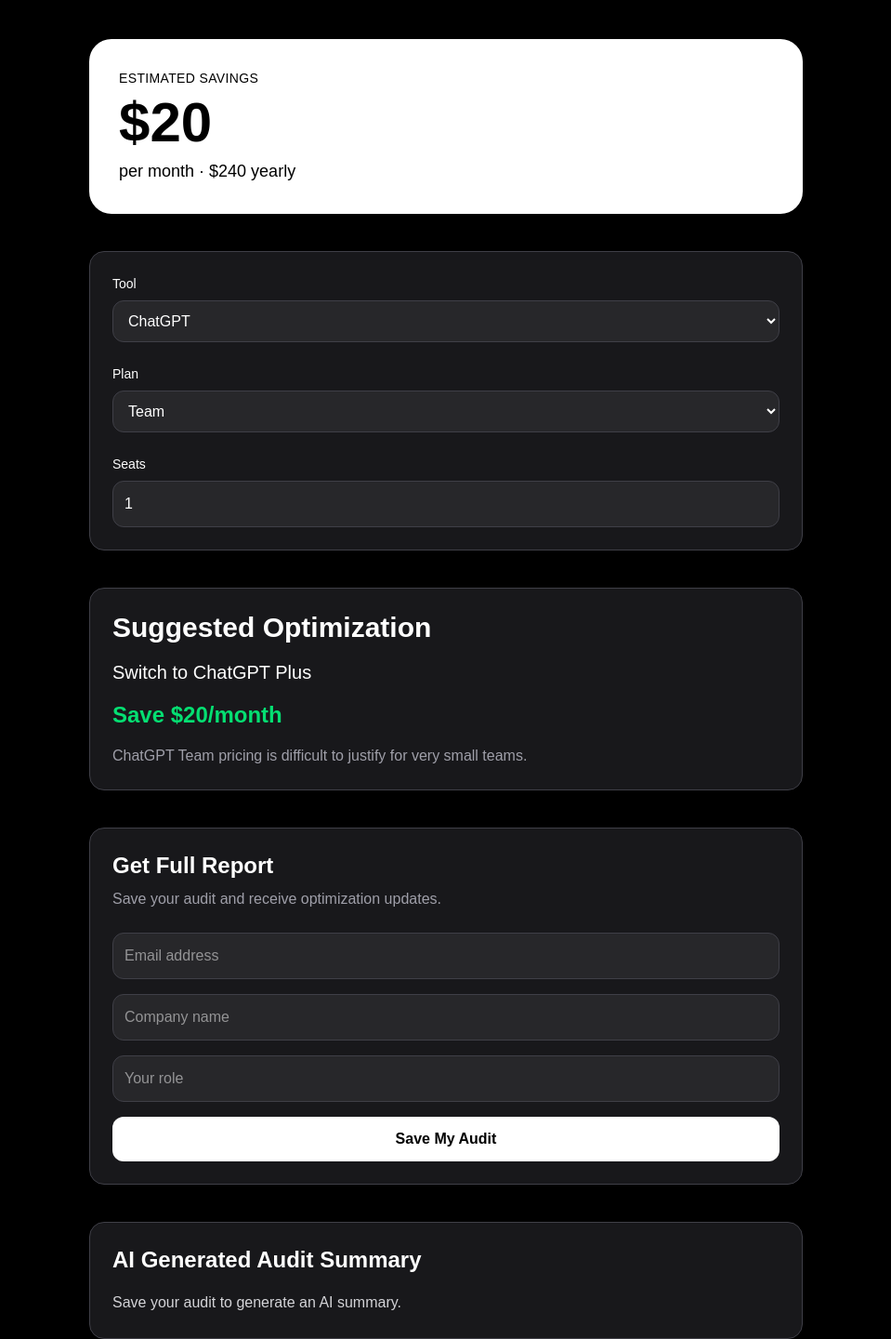
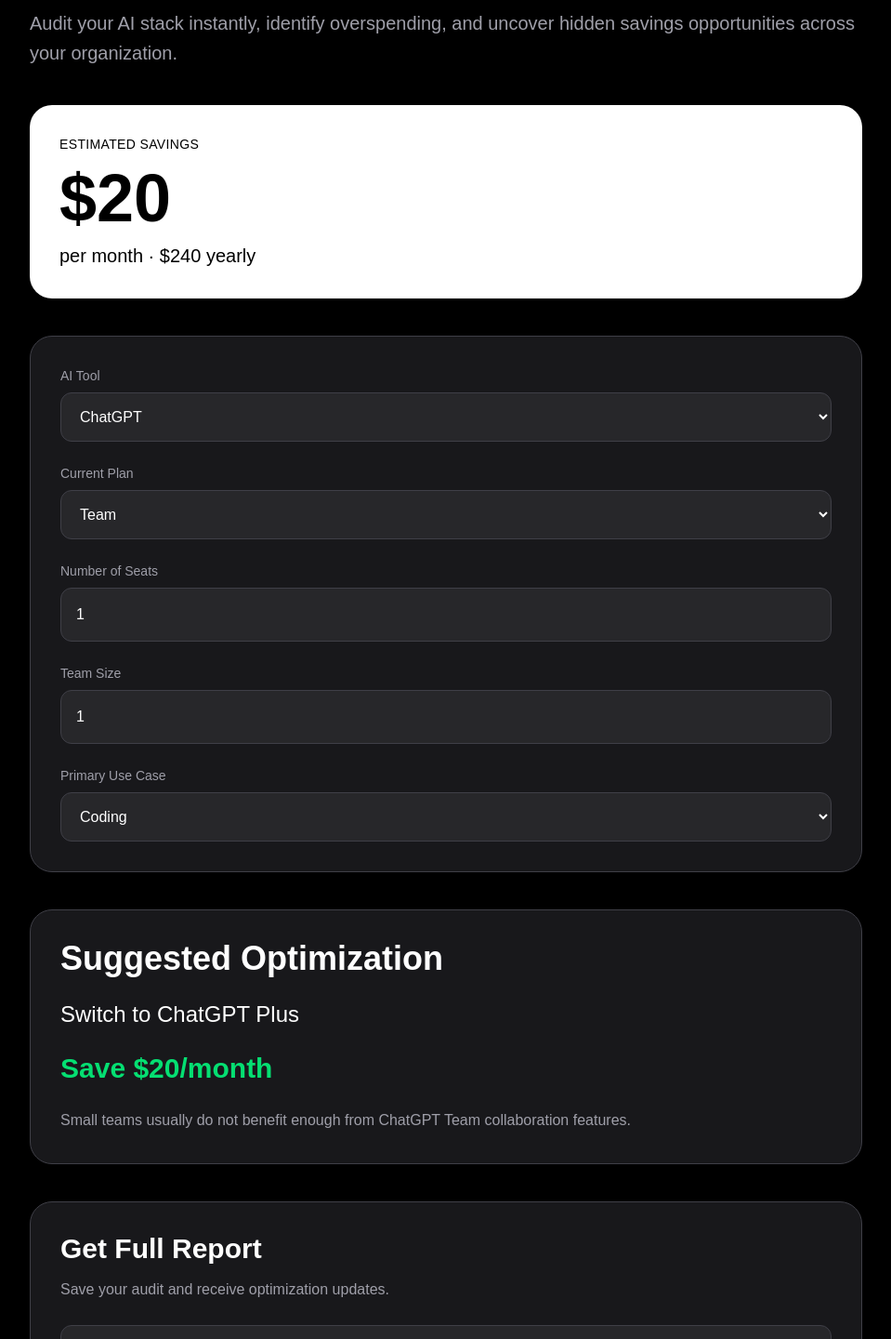
Before and after one commit to Prasad6723/tokenleak, a Next.js app: page / in a window 1280 px wide. Shown: the part 130-1570 px from the top of the page at 93% size, without its empty margins (160-1119 px from the left). Built offline with nearby package versions, Linux system fonts and the light colour scheme; no server answers.

Commit message:
added CI and automated tests

```diff
--- a/app/page.tsx
+++ b/app/page.tsx
@@ -11,32 +11,55 @@
   const [plan, setPlan] = useState("Team");
   const [seats, setSeats] = useState(1);
 
+  const [teamSize, setTeamSize] = useState(1);
+  const [useCase, setUseCase] = useState("Coding");
+
   const [email, setEmail] = useState("");
   const [company, setCompany] = useState("");
   const [role, setRole] = useState("");
+  const [website, setWebsite] = useState("");
 
   const [summary, setSummary] = useState("");
   const [loadingSummary, setLoadingSummary] = useState(false);
 
   useEffect(() => {
+
     const savedTool = localStorage.getItem("tool");
     const savedPlan = localStorage.getItem("plan");
     const savedSeats = localStorage.getItem("seats");
+    const savedTeamSize = localStorage.getItem("teamSize");
+    const savedUseCase = localStorage.getItem("useCase");
 
     if (savedTool) setTool(savedTool);
     if (savedPlan) setPlan(savedPlan);
     if (savedSeats) setSeats(Number(savedSeats));
+    if (savedTeamSize) setTeamSize(Number(savedTeamSize));
+    if (savedUseCase) setUseCase(savedUseCase);
+
   }, []);
 
   useEffect(() => {
+
     localStorage.setItem("tool", tool);
     localStorage.setItem("plan", plan);
     localStorage.setItem("seats", seats.toString());
-  }, [tool, plan, seats]);
+    localStorage.setItem("teamSize", teamSize.toString());
+    localStorage.setItem("useCase", useCase);
+
+  }, [tool, plan, seats, teamSize, useCase]);
 
   const result = auditTool(tool, plan, seats);
 
   async function saveLead() {
+
+    if (website) {
+      return;
+    }
+
+    if (!email || !company || !role) {
+      alert("Please fill all fields.");
+      return;
+    }
 
     setLoadingSummary(true);
 
@@ -77,44 +100,45 @@
   return (
     <main className="min-h-screen bg-black text-white p-10">
 
-      <div className="max-w-3xl mx-auto">
+      <div className="max-w-4xl mx-auto">
 
-        <h1 className="text-5xl font-bold">
+        <h1 className="text-6xl font-bold leading-tight">
           Stop Overpaying for AI Tools
         </h1>
 
-        <p className="mt-4 text-zinc-400 text-lg">
-          Audit your AI stack instantly and uncover hidden savings.
+        <p className="mt-6 text-zinc-400 text-xl leading-8">
+          Audit your AI stack instantly, identify overspending,
+          and uncover hidden savings opportunities across your organization.
         </p>
 
-        <div className="mt-10 bg-white text-black p-8 rounded-3xl">
+        <div className="mt-10 bg-white text-black p-8 rounded-3xl shadow-2xl">
 
           <p className="text-sm uppercase tracking-wide">
             Estimated Savings
           </p>
 
-          <h2 className="text-6xl font-bold mt-2">
+          <h2 className="text-7xl font-bold mt-3">
             ${result.savings}
           </h2>
 
-          <p className="mt-2 text-lg">
+          <p className="mt-3 text-xl">
             per month · ${result.savings * 12} yearly
           </p>
 
         </div>
 
-        <div className="mt-10 space-y-6 bg-zinc-900 border border-zinc-700 p-6 rounded-2xl">
+        <div className="mt-10 space-y-6 bg-zinc-900 border border-zinc-700 p-8 rounded-3xl">
 
           <div>
 
-            <label className="block mb-2 text-sm">
-              Tool
+            <label className="block mb-2 text-sm text-zinc-400">
+              AI Tool
             </label>
 
             <select
               value={tool}
               onChange={(e) => setTool(e.target.value)}
-              className="w-full p-3 rounded-xl bg-zinc-800 border border-zinc-700"
+              className="w-full p-4 rounded-xl bg-zinc-800 border border-zinc-700"
             >
               <option>ChatGPT</option>
               <option>Claude</option>
@@ -130,14 +154,14 @@
 
           <div>
 
-            <label className="block mb-2 text-sm">
-              Plan
+            <label className="block mb-2 text-sm text-zinc-400">
+              Current Plan
             </label>
 
             <select
               value={plan}
               onChange={(e) => setPlan(e.target.value)}
-              className="w-full p-3 rounded-xl bg-zinc-800 border border-zinc-700"
+              className="w-full p-4 rounded-xl bg-zinc-800 border border-zinc-700"
             >
               <option>Free</option>
               <option>Hobby</option>
@@ -159,48 +183,100 @@
 
           <div>
 
-            <label className="block mb-2 text-sm">
-              Seats
+            <label className="block mb-2 text-sm text-zinc-400">
+              Number of Seats
             </label>
 
             <input
               type="number"
               value={seats}
               onChange={(e) => setSeats(Number(e.target.value))}
-              className="w-full p-3 rounded-xl bg-zinc-800 border border-zinc-700"
+              className="w-full p-4 rounded-xl bg-zinc-800 border border-zinc-700"
             />
+
+          </div>
+
+          <div>
+
+            <label className="block mb-2 text-sm text-zinc-400">
+              Team Size
+            </label>
+
+            <input
+              type="number"
+              value={teamSize}
+              onChange={(e) => setTeamSize(Number(e.target.value))}
+              className="w-full p-4 rounded-xl bg-zinc-800 border border-zinc-700"
+            />
+
+          </div>
+
+          <div>
+
+            <label className="block mb-2 text-sm text-zinc-400">
+              Primary Use Case
+            </label>
+
+            <select
+              value={useCase}
+              onChange={(e) => setUseCase(e.target.value)}
+              className="w-full p-4 rounded-xl bg-zinc-800 border border-zinc-700"
+            >
+              <option>Coding</option>
+              <option>Writing</option>
+              <option>Research</option>
+              <option>Data Analysis</option>
+              <option>Mixed</option>
+            </select>
 
           </div>
 
         </div>
 
-        <div className="mt-10 bg-zinc-900 border border-zinc-700 p-6 rounded-2xl">
+        <div className="mt-10 bg-zinc-900 border border-zinc-700 p-8 rounded-3xl">
 
-          <h2 className="text-3xl font-bold">
+          <h2 className="text-4xl font-bold">
             Suggested Optimization
           </h2>
 
-          <p className="mt-4 text-xl">
+          <p className="mt-6 text-2xl">
             {result.recommendation}
           </p>
 
-          <p className="mt-4 text-green-400 text-2xl font-bold">
+          <p className="mt-6 text-green-400 text-3xl font-bold">
             Save ${result.savings}/month
           </p>
 
-          <p className="mt-4 text-zinc-400">
+          <p className="mt-6 text-zinc-400 leading-7">
             {result.reason}
           </p>
 
+          {result.savings > 500 && (
+
+            <div className="mt-8 bg-green-500/10 border border-green-500 p-5 rounded-2xl">
+
+              <h3 className="text-2xl font-bold text-green-400">
+                High Savings Opportunity Detected
+              </h3>
+
+              <p className="mt-3 text-zinc-300">
+                Credex may help reduce your infrastructure costs even further
+                through discounted AI infrastructure credits and enterprise optimization.
+              </p>
+
+            </div>
+
+          )}
+
         </div>
 
-        <div className="mt-10 bg-zinc-900 border border-zinc-700 p-6 rounded-2xl">
+        <div className="mt-10 bg-zinc-900 border border-zinc-700 p-8 rounded-3xl">
 
-          <h2 className="text-2xl font-bold">
+          <h2 className="text-3xl font-bold">
             Get Full Report
           </h2>
 
-          <p className="mt-2 text-zinc-400">
+          <p className="mt-3 text-zinc-400 leading-7">
             Save your audit and receive optimization updates.
           </p>
 
@@ -211,7 +287,7 @@
               placeholder="Email address"
               value={email}
               onChange={(e) => setEmail(e.target.value)}
-              className="w-full p-3 rounded-xl bg-zinc-800 border border-zinc-700"
+              className="w-full p-4 rounded-xl bg-zinc-800 border border-zinc-700"
             />
 
             <input
@@ -219,7 +295,7 @@
               placeholder="Company name"
               value={company}
               onChange={(e) => setCompany(e.target.value)}
-              className="w-full p-3 rounded-xl bg-zinc-800 border border-zinc-700"
+              className="w-full p-4 rounded-xl bg-zinc-800 border border-zinc-700"
             />
 
             <input
@@ -227,36 +303,47 @@
               placeholder="Your role"
               value={role}
               onChange={(e) => setRole(e.target.value)}
-              className="w-full p-3 rounded-xl bg-zinc-800 border border-zinc-700"
+              className="w-full p-4 rounded-xl bg-zinc-800 border border-zinc-700"
+            />
+
+            <input
+              type="text"
+              placeholder="Website"
+              value={website}
+              onChange={(e) => setWebsite(e.target.value)}
+              className="hidden"
             />
 
             <button
               onClick={saveLead}
-              className="w-full bg-white text-black py-3 rounded-xl font-semibold"
+              disabled={loadingSummary}
+              className="w-full bg-white text-black py-4 rounded-xl font-semibold hover:opacity-90 transition"
             >
-              Save My Audit
+              {loadingSummary
+                ? "Generating Audit..."
+                : "Save My Audit"}
             </button>
 
           </div>
 
         </div>
 
-        <div className="mt-10 bg-zinc-900 border border-zinc-700 p-6 rounded-2xl">
+        <div className="mt-10 bg-zinc-900 border border-zinc-700 p-8 rounded-3xl">
 
-          <h2 className="text-2xl font-bold">
+          <h2 className="text-3xl font-bold">
             AI Generated Audit Summary
           </h2>
 
           {loadingSummary ? (
 
-            <p className="mt-4 text-zinc-400">
-              Generating personalized summary...
+            <p className="mt-6 text-zinc-400">
+              Generating personalized audit summary...
             </p>
 
           ) : (
 
-            <p className="mt-4 text-zinc-300 leading-7 whitespace-pre-line">
-              {summary || "Save your audit to generate an AI summary."}
+            <p className="mt-6 text-zinc-300 leading-8 whitespace-pre-line">
+              {summary || "Save your audit to generate a personalized AI summary."}
             </p>
 
           )}
@@ -265,7 +352,7 @@
 
       </div>
 
-      <footer className="mt-20 text-center text-zinc-500 text-sm">
+      <footer className="mt-24 text-center text-zinc-500 text-sm">
         Built for the Credex Web Development Internship Assignment
       </footer>
 
--- a/lib/audit-engine.ts
+++ b/lib/audit-engine.ts
@@ -17,7 +17,7 @@
       recommendation: "Switch to ChatGPT Plus",
       savings: 20,
       reason:
-        "ChatGPT Team pricing is difficult to justify for very small teams.",
+        "Small teams usually do not benefit enough from ChatGPT Team collaboration features.",
     };
   }
 
@@ -26,7 +26,7 @@
       recommendation: "Downgrade to ChatGPT Team",
       savings: 150,
       reason:
-        "Enterprise pricing is excessive for small collaborative teams.",
+        "Enterprise plans become cost-effective only for larger organizations with strict compliance requirements.",
     };
   }
 
@@ -37,7 +37,7 @@
       recommendation: "Switch to Claude Pro",
       savings: 20,
       reason:
-        "Claude Team adds unnecessary collaboration overhead for tiny teams.",
+        "Claude Team pricing is difficult to justify for very small teams.",
     };
   }
 
@@ -46,7 +46,7 @@
       recommendation: "Downgrade to Claude Pro",
       savings: 80,
       reason:
-        "Claude Max is expensive for solo usage unless usage volume is extremely high.",
+        "Claude Max is optimized for extremely heavy individual usage.",
     };
   }
 
@@ -57,7 +57,7 @@
       recommendation: "Switch to Cursor Pro",
       savings: 20,
       reason:
-        "Cursor Business features rarely justify the additional cost for solo developers.",
+        "Solo developers rarely utilize Cursor Business collaboration capabilities.",
     };
   }
 
@@ -66,7 +66,7 @@
       recommendation: "Downgrade to Cursor Business",
       savings: 100,
       reason:
-        "Enterprise tooling is unnecessary for very small engineering teams.",
+        "Enterprise engineering tooling is unnecessary for very small teams.",
     };
   }
 
@@ -77,7 +77,7 @@
       recommendation: "Switch to Copilot Individual",
       savings: 9,
       reason:
-        "GitHub Copilot Business adds little value for tiny teams.",
+        "Copilot Business provides limited additional value for tiny engineering teams.",
     };
   }
 
@@ -86,7 +86,7 @@
       recommendation: "Downgrade to Copilot Business",
       savings: 100,
       reason:
-        "Enterprise compliance features are likely underutilized at this scale.",
+        "Enterprise governance features are often unnecessary for small teams.",
     };
   }
 
@@ -101,23 +101,25 @@
     };
   }
 
-  // API usage
+  // OpenAI API
 
   if (tool === "OpenAI API") {
     return {
-      recommendation: "Consider prepaid infrastructure credits",
+      recommendation: "Use discounted infrastructure credits",
       savings: 100,
       reason:
-        "Many startups overpay retail API pricing instead of using discounted infrastructure credits.",
+        "Many startups overpay standard API pricing instead of using infrastructure credit programs.",
     };
   }
 
+  // Anthropic API
+
   if (tool === "Anthropic API") {
     return {
-      recommendation: "Consider discounted Anthropic credits",
+      recommendation: "Use discounted Anthropic credits",
       savings: 120,
       reason:
-        "Committed usage discounts and infrastructure credits can reduce direct Anthropic API costs significantly.",
+        "Committed usage agreements often reduce Anthropic API costs significantly.",
     };
   }
 
@@ -128,7 +130,7 @@
       recommendation: "Switch to Windsurf Pro",
       savings: 15,
       reason:
-        "Teams pricing provides limited collaboration benefit for tiny teams.",
+        "Windsurf Teams features are underutilized by very small teams.",
     };
   }
 
--- a/package.json
+++ b/package.json
@@ -6,7 +6,8 @@
     "dev": "next dev",
     "build": "next build",
     "start": "next start",
-    "lint": "eslint"
+    "lint": "eslint",
+    "test": "jest"
   },
   "dependencies": {
     "@hookform/resolvers": "^5.2.2",
@@ -21,12 +22,15 @@
   },
   "devDependencies": {
     "@tailwindcss/postcss": "^4",
+    "@types/jest": "^30.0.0",
     "@types/node": "^20",
     "@types/react": "^19",
     "@types/react-dom": "^19",
     "eslint": "^9",
     "eslint-config-next": "16.2.6",
+    "jest": "^30.4.2",
     "tailwindcss": "^4",
+    "ts-jest": "^29.4.9",
     "typescript": "^5"
   }
 }
```
Also changed, not shown: jest.config.js (added, +11 -0 lines), lib/pricing.ts (+0 -26 lines), 2 other files (tests, documents, lock files or other folders).
